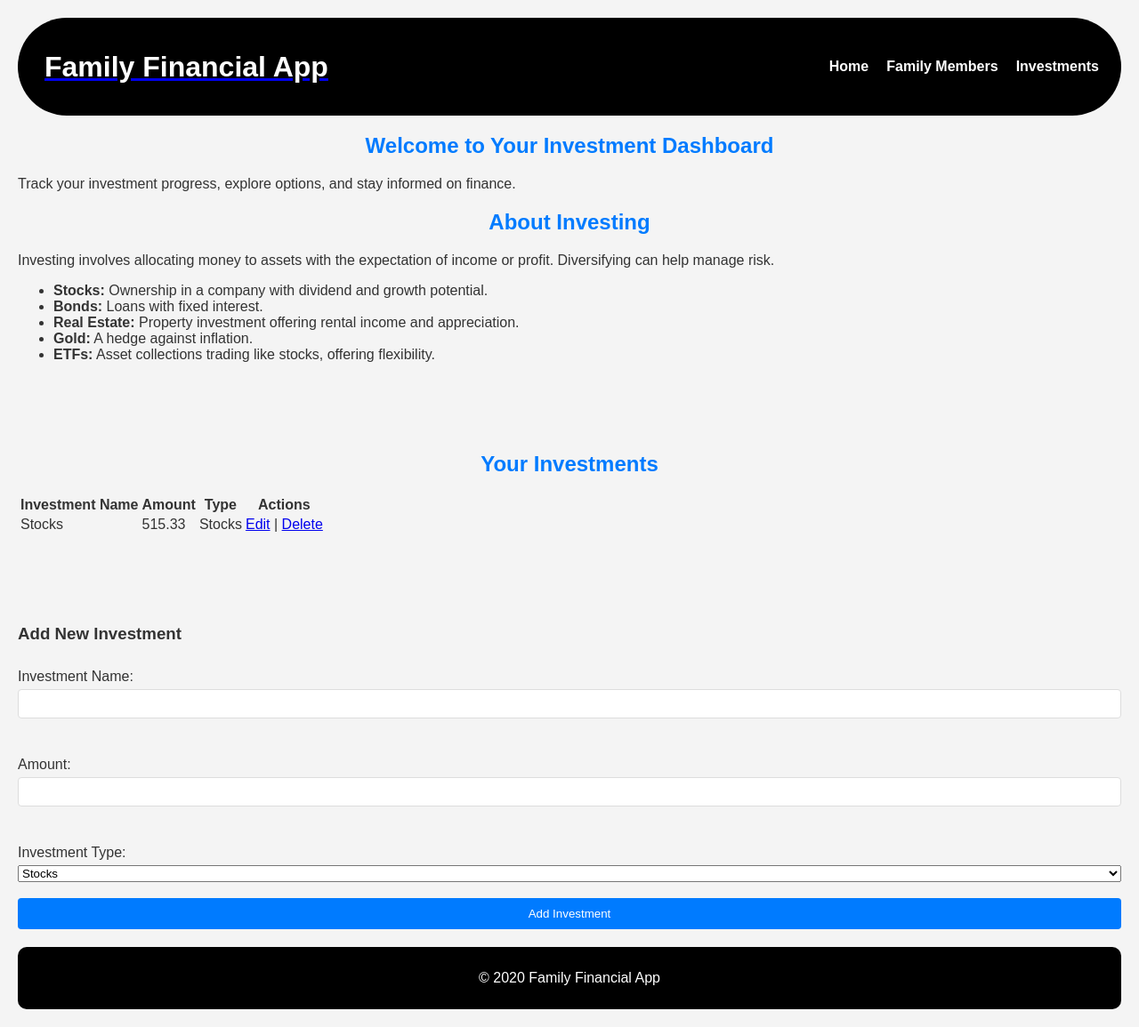
After one commit to Kevonx2x/financial, a Django app: template investments/templates/investments/investments_list.html in a window 1280 px wide. The commit adds this page. Shown: the whole page at 89% size. Run offline with Django 3.2, Linux system fonts and the light colour scheme; data comes from the database, SQL or seed files in the repository; the template is opened without the code that fills it: values that come from a table or form of the project are taken from there, most other values are stand-ins (such as "Sample title", 1, 10 or a date in 2020).

Commit message:
119 final updates

```diff
--- a/config/settings.py
+++ b/config/settings.py
@@ -125,7 +125,11 @@ USE_TZ = True
 # https://docs.djangoproject.com/en/3.2/howto/static-files/
 
 STATIC_URL = '/static/'
+STATIC_ROOT = os.path.join(BASE_DIR, 'staticfiles')
 STATICFILES_DIRS = [str(BASE_DIR.joinpath("static"))]
+MEDIA_URL = '/media/'
+MEDIA_ROOT = os.path.join(BASE_DIR, 'media')
+
 
 # Default primary key field type
 # https://docs.djangoproject.com/en/3.2/ref/settings/#default-auto-field
--- a/config/urls.py
+++ b/config/urls.py
@@ -16,6 +16,8 @@ Including another URLconf
 from django.contrib import admin
 from django.urls import path, include
 from family_members.views import home
+from django.conf import settings
+from django.conf.urls.static import static
 
 urlpatterns = [
     path('admin/', admin.site.urls),
@@ -24,3 +26,7 @@ urlpatterns = [
     path('family_members/', include('family_members.urls')),
     path('investments/', include('investments.urls')),
 ]
+
+
+# url to serve static files (like css)
+urlpatterns += static(settings.MEDIA_URL, document_root=settings.MEDIA_ROOT)
--- /dev/null
+++ b/investments/templates/investments/investments_list.html
@@ -0,0 +1,78 @@
+{% extends 'base.html' %}
+{% load static %}
+
+
+{% block title %}Investment Dashboard{% endblock %}
+
+{% block content %}
+<section class="introduction">
+    <h2>Welcome to Your Investment Dashboard</h2>
+    <p>Track your investment progress, explore options, and stay informed on finance.</p>
+</section>
+
+<section class="about-investing">
+    <h2>About Investing</h2>
+    <p>Investing involves allocating money to assets with the expectation of income or profit. Diversifying can help manage risk.</p>
+    <ul>
+        <li><strong>Stocks:</strong> Ownership in a company with dividend and growth potential.</li>
+        <li><strong>Bonds:</strong> Loans with fixed interest.</li>
+        <li><strong>Real Estate:</strong> Property investment offering rental income and appreciation.</li>
+        <li><strong>Gold:</strong> A hedge against inflation.</li>
+        <li><strong>ETFs:</strong> Asset collections trading like stocks, offering flexibility.</li>
+    </ul>
+</section>
+
+<section class="investment-list">
+    <h2>Your Investments</h2>
+    <table>
+        <thead>
+            <tr>
+                <th>Investment Name</th>
+                <th>Amount</th>
+                <th>Type</th>
+                <th>Actions</th>
+            </tr>
+        </thead>
+        <tbody>
+            {% for investment in investments %}
+            <tr>
+                <td>{{ investment.name }}</td>
+                <td>{{ investment.amount }}</td>
+                <td>{{ investment.investment_type }}</td>
+                <td>
+                    <a href="{% url 'edit_investment' investment.id %}">Edit</a> |
+                    <a href="{% url 'delete_investment' investment.id %}">Delete</a>
+                </td>
+            </tr>
+            {% empty %}
+            <tr>
+                <td colspan="4">No investments found.</td>
+            </tr>
+            {% endfor %}
+        </tbody>
+    </table>
+</section>
+
+<section class="add-investment">
+    <h3>Add New Investment</h3>
+    <form action="{% url 'add_investment' %}" method="POST">
+        {% csrf_token %}
+        <label for="name">Investment Name:</label>
+        <input type="text" id="name" name="name" required><br>
+
+        <label for="amount">Amount:</label>
+        <input type="number" id="amount" name="amount" required><br>
+
+        <label for="investment_type">Investment Type:</label>
+        <select id="investment_type" name="investment_type" required>
+            <option value="Stocks">Stocks</option>
+            <option value="Bonds">Bonds</option>
+            <option value="Real Estate">Real Estate</option>
+            <option value="Gold">Gold</option>
+            <option value="ETFs">ETFs</option>
+        </select><br>
+
+        <button class="add-investment-button" type="submit">Add Investment</button>
+    </form>
+</section>
+{% endblock %}
--- a/investments/urls.py
+++ b/investments/urls.py
@@ -1,8 +1,9 @@
-from django.contrib import admin
-from django.urls import path, include
+from django.urls import path
+from . import views
 
 urlpatterns = [
-    path('admin/', admin.site.urls),
-    path('', include('family_members.urls')),
-    path('', include('investments.urls')),
+    path('investments/', views.investment_list, name='investment_list'),
+    path('investments/edit/<int:id>/', views.edit_investment, name='edit_investment'),
+    path('investments/delete/<int:id>/', views.delete_investment, name='delete_investment'),
+    path('investments/add/', views.add_investment, name='add_investment'),
 ]
--- a/static/css/base.css
+++ b/static/css/base.css
@@ -1,20 +1,78 @@
 body {
-    font-family: Arial, sans-serif;
-    background-color: white;
-    color: #362c85; /
+    font-family: 'Arial', sans-serif;
+    background-color: #ffffff;
+    color: #940d0d;
+    margin: 0;
+}
+
+.hero-section {
+    height: 100vh;
+    display: flex;
+    align-items: center;
+    justify-content: space-between;
+    background: white;
+    color: white;
+    text-align: left;
+    padding: 20px;
+}
+
+.hero-content {
+    max-width: 400px;
+}
+
+.hero-content h1 {
+    font-size: 2.8em;
+    margin: 0;
+    font-weight: bold;
+}
+
+.hero-content p {
+    font-size: 1.2em;
+    margin-top: 10px;
+}
+
+.button-container {
+    display: flex; /* Use flexbox for alignment */
+    justify-content: center; /* Center the button horizontally */
+    margin-top: 20px; /* Space between the text and button */
+}
+
+.cta-button {
+    padding: 12px 24px;
+    background-color: yellow;
+    color: rgb(5, 5, 5);
+    text-decoration: none;
+    border-radius: 5px;
+    transition: background-color 0.3s ease;
+    display: inline-block; /* Allow padding to take effect */
+}
+
+.cta-button:hover {
+    background-color: #000000;
+}
+
+.hero-image {
+    max-width: 50%;
+}
+
+.hero-image img {
+    width: 100%;
+    height: auto;
+    border-radius: 10px;
 }
 
 .card {
     display: flex;
     justify-content: space-between;
     align-items: center;
-    background-color: #362c85;
-    color: white;
+    background-color: #ffffff;
+    color: #333;
     border-radius: 10px;
     padding: 20px;
-    margin-top: 20px;
+    margin: 20px auto;
     width: 80%;
-    margin: 20px auto;
+    max-width: 1000px;
+    box-shadow: 0 4px 8px rgba(0, 0, 0, 0.1);
 }
 
 .card-left {
@@ -29,20 +87,10 @@ body {
     width: 60%;
 }
 
-.card-image {
-    width: 35%;
-    background-color: #e3e0d9;
+.card-image img {
+    width: 100%;
+    height: auto;
     border-radius: 10px;
-    height: 150px;
-}
-
-.card h2 {
-    margin-top: 0;
-    font-size: 1.8em;
-}
-
-.card p {
-    font-size: 1.2em;
 }
 
 .paragraph {
@@ -54,11 +102,39 @@ body {
     font-size: 1.5em;
 }
 
-footer {
-    text-align: center;
-    padding: 10px;
-    background-color: #362c85;
-    color: white;
-    border-radius: 10px;
-    margin-top: 20px;
+.family-member-form,
+.investment-container {
+    margin-top: 100px;
+    margin-bottom: 100px;
 }
+
+.member-list,
+.investment-list {
+    margin-top: 30px;
+}
+
+.member,
+.investment-item {
+    padding: 15px;
+    margin-bottom: 15px;
+    border: 1px solid #ddd;
+    border-radius: 4px;
+    background-color: #f9f9f9;
+}
+
+.add-investment-button {
+    background-color: #007bff;
+    color: #fff;
+    padding: 10px 15px;
+    border: none;
+    border-radius: 4px;
+    cursor: pointer;
+}
+
+.add-investment-button:hover {
+    opacity: 0.8;
+}
+
+.scrollable-page {
+    height: 1500px;
+}
--- a/static/css/header.css
+++ b/static/css/header.css
@@ -3,19 +3,22 @@ header {
     justify-content: space-between;
     align-items: center;
     padding: 10px 20px;
-    background-color: #362c85;
+    background-color: #000000;
+    border-radius: 8rem;
 }
 
 .logo h2 {
     color: #ffffff;
     margin-left: 10px;
+    font-family: 'Arial', sans-serif;
+    font-size: 2em;
+    text-decoration: none;
 }
 
 .nav-menu {
     display: flex;
     align-items: right;
     margin-right: 5px;
-
 }
 
 .hamburger-btn {
@@ -32,7 +35,6 @@ header {
     margin: 4px 0;
 }
 
-
 input[type="checkbox"] {
     display: none;
 }
@@ -46,4 +48,19 @@ input[type="checkbox"] {
     text-decoration: none;
     color: #ffffff;
     font-weight: bold;
+    transition: color 0.3s ease;
+    font-family: 'Arial', sans-serif;
 }
+
+.nav-options a:hover {
+    color: #4a6bff;
+}
+
+footer {
+    text-align: center;
+    padding: 10px;
+    background-color: #000000;
+    color: white;
+    border-radius: 10px;
+    margin-top: 20px;
+}
--- a/static/css/styles.css
+++ b/static/css/styles.css
@@ -7,7 +7,6 @@ body {
 
 .container {
     max-width: 600px;
-    margin-top: 100px; /*this not working for some reason */
     margin: 0 auto;
     padding: 20px;
     background-color: #fff;
@@ -15,14 +14,16 @@ body {
     box-shadow: 0 2px 10px rgba(0, 0, 0, 0.1);
 }
 
+
+.family-member-form {
+    margin-top: 100px;
+    margin-bottom: 100px;
+}
+
 h1,
 h2 {
     text-align: center;
     color: #007bff;
-}
-
-.family-member-form {
-    margin-bottom: 20px;
 }
 
 form {
@@ -94,3 +95,53 @@ input {
 .member-role {
     font-style: italic;
 }
+
+/* Investments Section */
+.investment-amount {
+    color: #28a745;
+}
+
+.investment-type {
+    font-style: italic;
+    color: #6c757d;
+}
+
+.investment-container {
+    max-width: 700px;
+    margin: 20px auto;
+    padding: 20px;
+    background-color: #fff;
+    border-radius: 8px;
+    box-shadow: 0 2px 10px rgba(0, 0, 0, 0.1);
+}
+
+
+.investment-list {
+    margin-top: 100px;
+    margin-bottom: 100px;
+}
+
+.investment-item {
+    padding: 15px;
+    margin-bottom: 15px;
+    border: 1px solid #ddd;
+    border-radius: 4px;
+    background-color: #f9f9f9;
+}
+
+.add-investment-button {
+    background-color: #007bff;
+    color: #fff;
+    padding: 10px 15px;
+    border: none;
+    border-radius: 4px;
+    cursor: pointer;
+}
+
+.add-investment-button:hover {
+    opacity: 0.8;
+}
+
+.scrollable-page {
+    height: 1500px;
+}
```
Also changed, not shown: investments/templates/investments/delete_investment.html (added, +7 -0 lines), investments/templates/investments_list.html (deleted, +0 -79 lines), investments/views.py (+32 -1 lines), templates/pages/home.html (+23 -4 lines), db.sqlite3, investments/migrations/0003_rename_investment_amount_investment_amount_and_more.py (added), investments/migrations/0004_alter_investment_investment_type.py (added), static/images/education.jpg (added), static/images/investment.jpg (added), static/images/moneyimage.png (added), static/images/progress.jpg (added), 1 other file.
